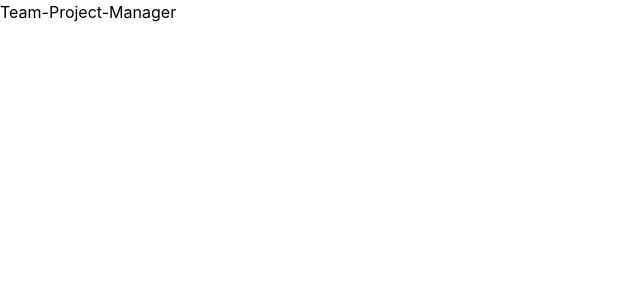
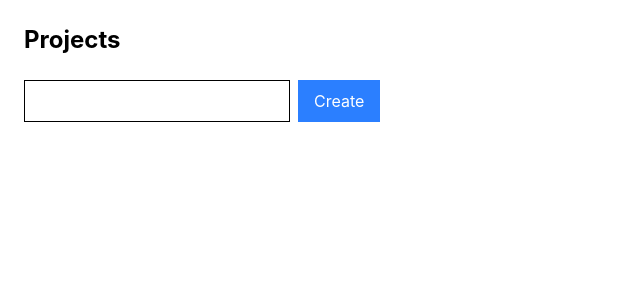
Before and after one commit to KlevaSaki/dashboard-team-project-manager, a React (Vite) app: page / in a window 1280 px wide. Shown: the top 300 px of the page, without its empty margins (0-640 px from the left). Built offline with nearby package versions, Linux system fonts and the light colour scheme.

Commit message:
feat: implement project dashboard ui

```diff
--- a/src/App.tsx
+++ b/src/App.tsx
@@ -1,9 +1,13 @@
 import './App.css'
+import { AppProvider } from './context/AppProvider'
+import Dashboard from './pages/Dashboard'
 
 function App() {
 
   return (
-    <div>Team-Project-Manager</div>
+    <AppProvider>
+      <Dashboard />
+    </AppProvider>
   )
 }
 
--- /dev/null
+++ b/src/pages/Dashboard.tsx
@@ -0,0 +1,36 @@
+import { useState } from "react";
+import { useProjects } from "../hooks/useProjects";
+
+export default function Dashboard() {
+    const { projects, createProject } = useProjects();
+
+    const [ name, setName ] = useState("");
+
+    const handleCreate = () => {
+        if(!name) return;
+        createProject(name);
+        setName("");
+    }
+
+    return (
+        <div className="p-6 space-y-6">
+            <h1 className="text-2xl font-bold">Projects</h1>
+
+            <div className="flex gap-2">
+                <input type="text"
+                className="border p-2"
+                value={name}
+                onChange={e => setName(e.target.value)} />
+
+                <button className="bg-blue-500 text-white px-4"
+                onClick={handleCreate}>Create</button>
+            </div>
+
+            <div className="grid gap-4 ">
+                {projects.map(p => (
+                    <div key={p.id} className="border p-4">{p.name}</div>
+                ))}
+            </div>
+        </div>
+    )
+}
```
